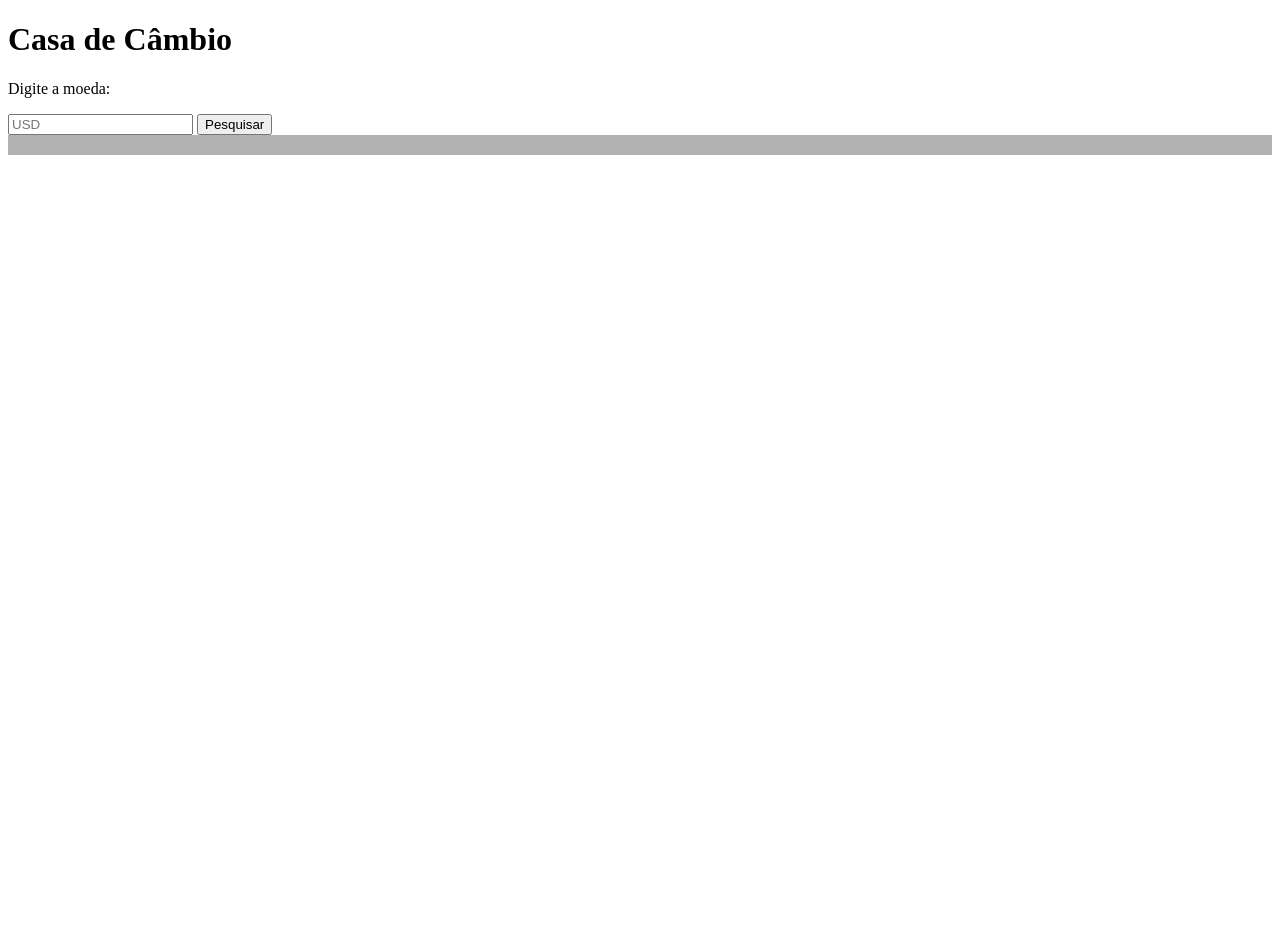
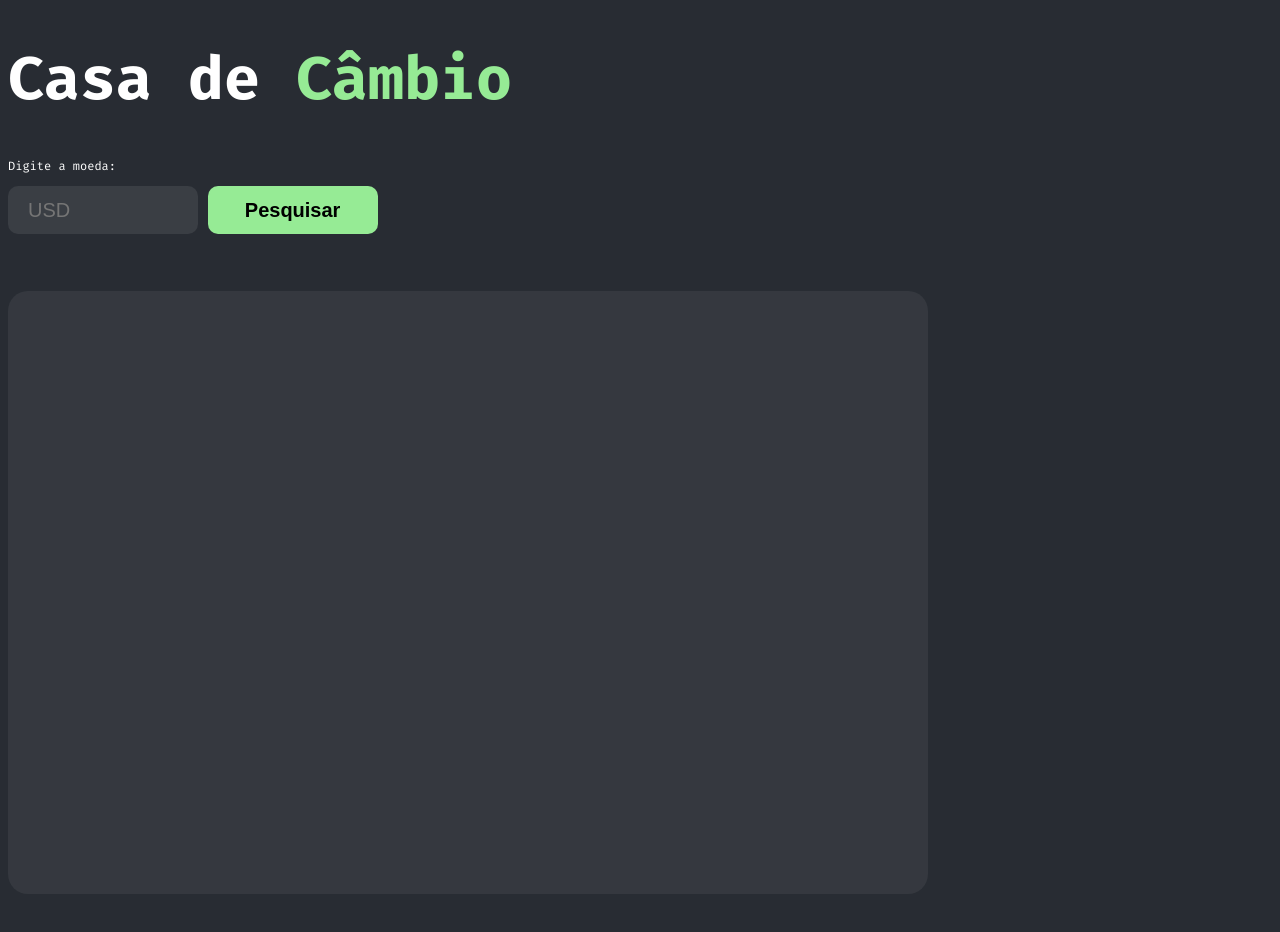
Before and after one commit to nicolaszamboni/Casa-de-Cambio---Trybe, a website built with Vite: page index.html in a window 1280 px wide. Before the commit the page ends 800 px from the top, so only its background shows below. Built offline with nearby package versions, Linux system fonts and the light colour scheme; some packages are replaced by stand-ins of ours.

Commit message:
alterações css

```diff
--- a/index.html
+++ b/index.html
@@ -6,13 +6,16 @@
     <title>Vite App</title>
   </head>
   <body>
-    <h1>Casa de Câmbio</h1>
+    <h1>Casa de <span>Câmbio</span></h1>
     <p>Digite a moeda:</p>
     <div class="input-container">
       <input type="text" name="moeda" id="input-moeda" placeholder="USD">
       <button id="btn-pesquisar">Pesquisar</button>
     </div>
     <div class="moedas-container">
+      <span id="titulo">
+
+      </span>
     </div>
     <div class="cambio-container" style="display: none;">
       <img src="./public/coins.png" alt="moeda">
--- a/src/main.js
+++ b/src/main.js
@@ -28,7 +28,7 @@ function apiFetch(moeda) {
         const clone = cambioElement.cloneNode(true);
         clone.style.display = 'block';
         clone.querySelector('.nome-moeda').innerHTML = cambio[0];
-        clone.querySelector('.valor-moeda').innerHTML = cambio[1];
+        clone.querySelector('.valor-moeda').innerHTML = cambio[1].toFixed(3);
         document.querySelector('.moedas-container').appendChild(clone);
       });
     }
@@ -49,6 +49,9 @@ btnSearch.addEventListener('click', () => {
       color: 'white'
     })
   } else {
+    const span = document.createElement('span');
+    span.innerHTML = `Valores referentes a 1 ${moeda}`
+    document.querySelector('.moedas-container').appendChild(span);
     apiFetch(moeda);
   }
 });
--- a/src/style.css
+++ b/src/style.css
@@ -1,14 +1,93 @@
+@import url('https://fonts.googleapis.com/css2?family=Fira+Code:wght@300;400;500;600;700&display=swap');
+
+* {
+  padding: 0;
+}
+
+body {
+  background-color: #282C33;
+  font-family: Fira Code, sans-serif;
+  box-sizing: border-box;
+}
+
 .moedas-container {
-  background-color: #b2b2b2;
+  background-color: rgba(255, 255, 255, 0.06) ;
   display: flex;
   gap: 5px;
   flex-wrap: wrap;
   padding: 10px;
-  /* opacity: 6%; */
+  margin: 57px 0;
+  max-width: 900px;
+  min-height: 583px;
+  border-radius: 20px;
 }
 
 .cambio-container {
   padding: 10px;
-  background-color: #FFE713;
+  background-color: rgba(0, 0, 0, 0.2);
   max-width: 100px;
+  color: white;
+  width: 150px;
+  font-size: 16px;
+  height: 44px;
+  border-radius: 5px;
 }
+.valor-moeda{
+  color: #FFE713;
+  font-size: 13px;
+
+}
+
+h1 {
+ color: #fff;
+ font-weight: 700;
+ font-size: 60px
+}
+
+h1 span{
+  color: #96EB95;
+}
+
+p {
+  color: #fff;
+  font-size: 12px;
+}
+
+#input-moeda {
+  border: 0;
+  background: rgba(217, 217, 217, 0.1);
+  border-radius: 10px;
+  height: 48px;
+  width: 170px;
+}
+
+#input-moeda[type=text] {
+  color:#fff;
+  font-size: 20px;
+  padding-left: 20px;
+}
+
+#input-moeda:focus {
+  border: 0;
+  outline: none !important;
+}
+
+#btn-pesquisar {
+  border-radius: 10px;
+  height: 48px;
+  width: 170px;
+  font-size: 20px;
+  background-color: #96EB95;
+  border: 0;
+  outline: none !important;
+  font-weight: 700;
+}
+
+.moedas-container span:nth-child(1) {
+  width: 100%;
+  text-align: center;
+  color: white;
+  margin: 23px;
+  font-weight: 700;
+  font-size: 24px;
+}
```
